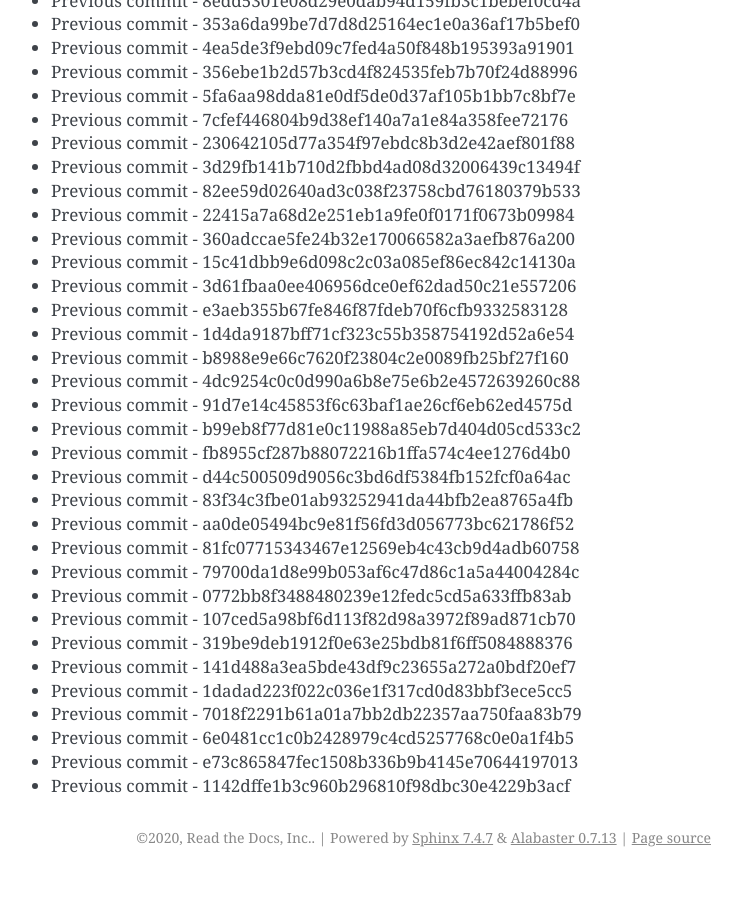
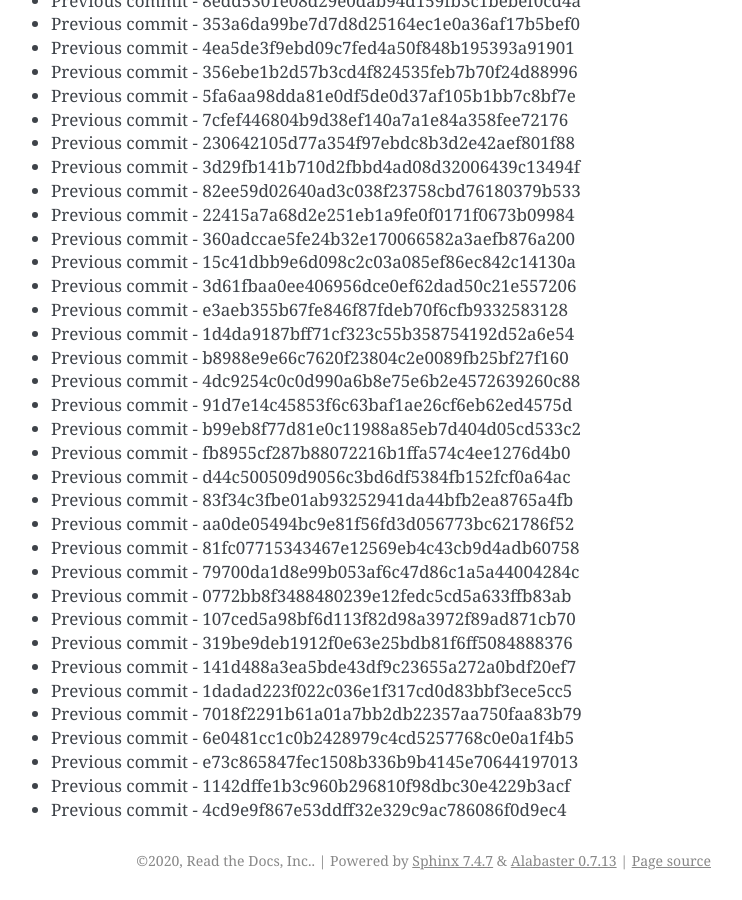
Before and after one commit to readthedocs/rtd-git-stresstest, a Sphinx documentation site: the page built from docs/updates.rst, in a window 1280 px wide and 900 px high, scrolled down 50557 px. Shown: the whole window, without its empty margins (399-1141 px from the left). Built offline with Sphinx 7.4.7, drawn with Linux system fonts in a browser that asks for light colours; before the commit the page ends 51434 px from its top, so only the background shows below that.

Commit message:
Generating commit from previous: 4cd9e9f867e53ddff32e329c9ac786086f0d9ec4

```diff
--- a/docs/updates.rst
+++ b/docs/updates.rst
@@ -2156,3 +2156,4 @@ It can be tested for any performance characteristics.
 * Previous commit - 6e0481cc1c0b2428979c4cd5257768c0e0a1f4b5
 * Previous commit - e73c865847fec1508b336b9b4145e70644197013
 * Previous commit - 1142dffe1b3c960b296810f98dbc30e4229b3acf
+* Previous commit - 4cd9e9f867e53ddff32e329c9ac786086f0d9ec4
```
